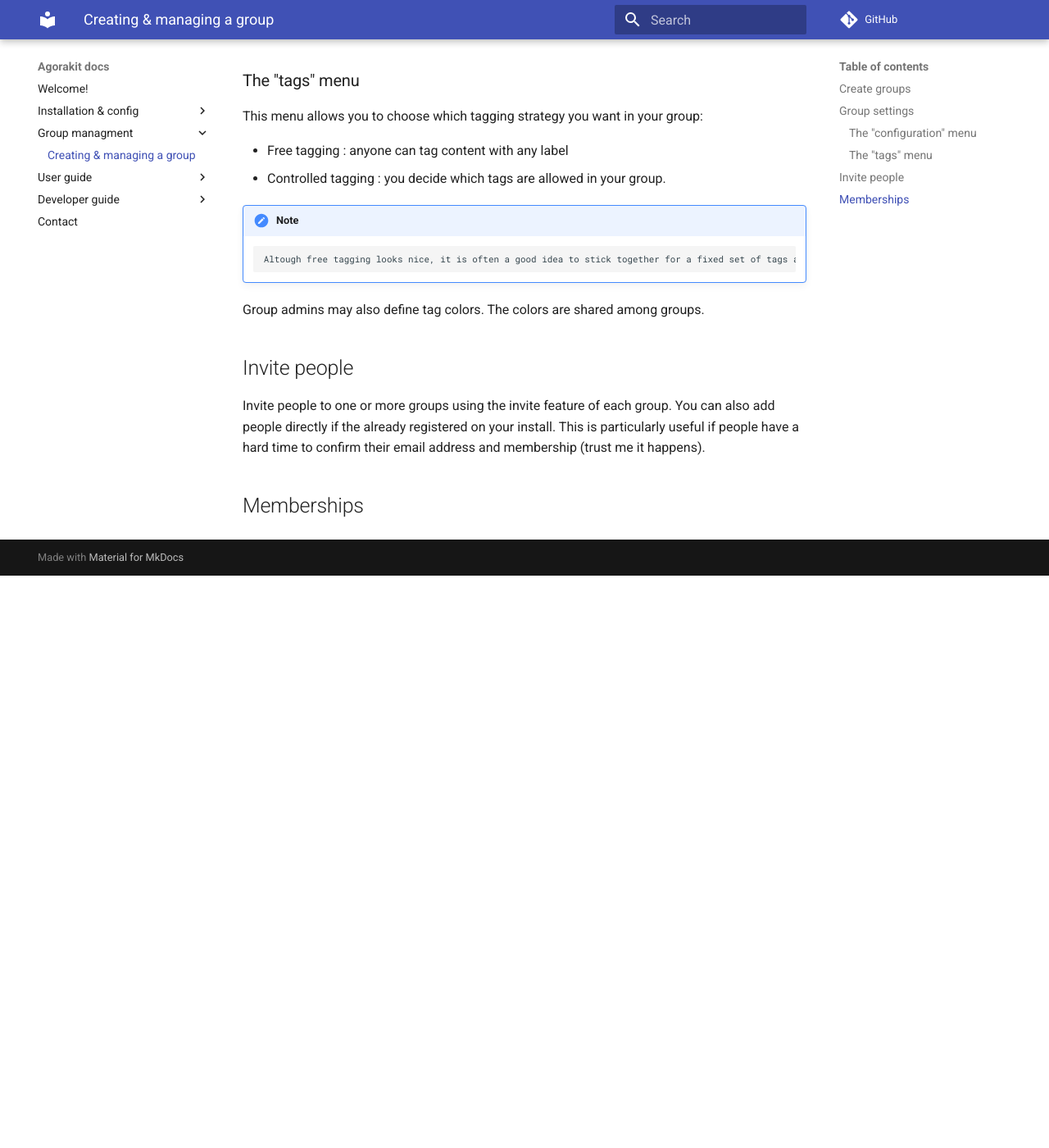
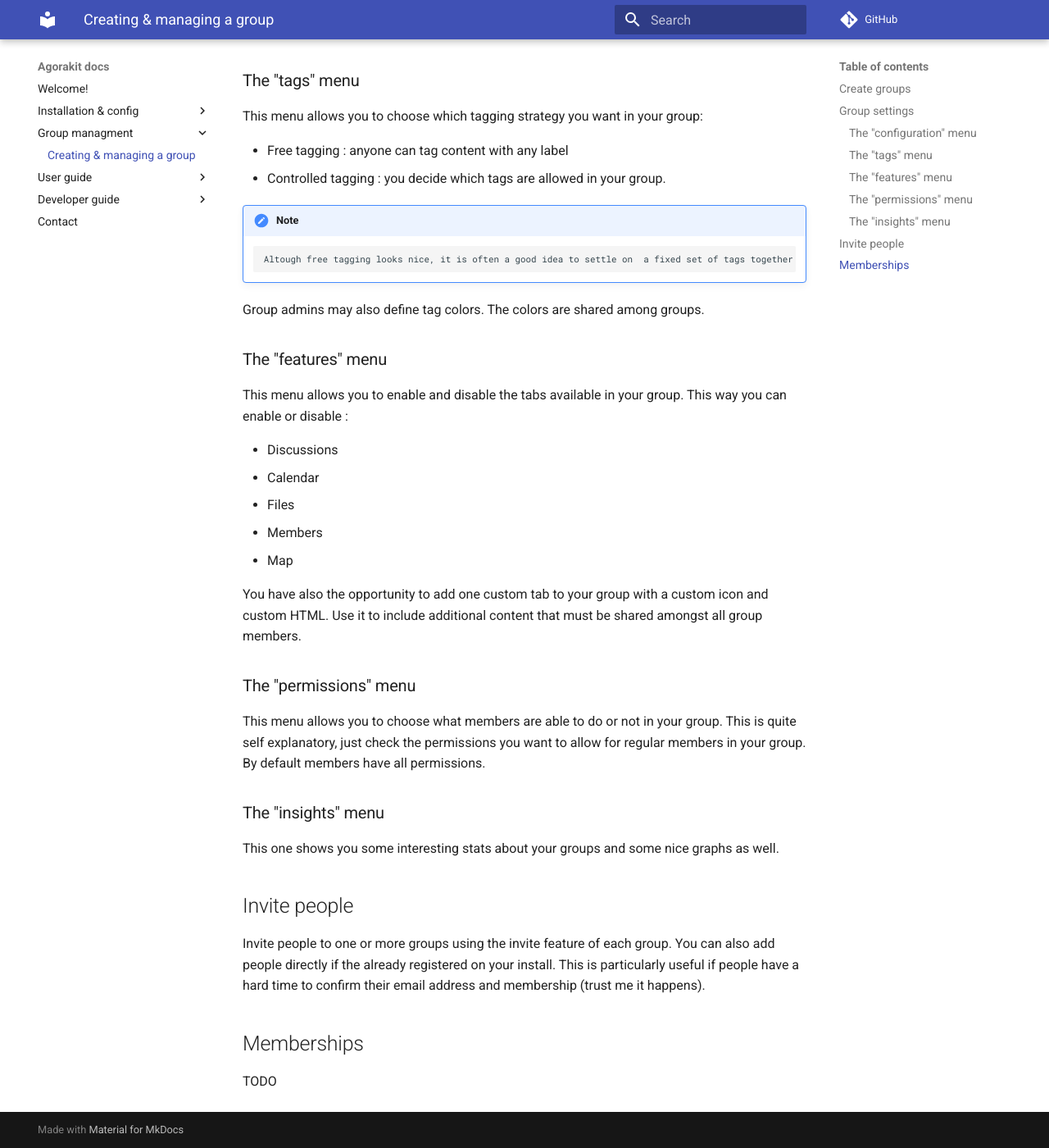
Before and after one commit to agorakit/documentation, an MkDocs documentation site: the page built from docs/group.md, in a window 1280 px wide and 1400 px high, scrolled down 802 px. Shown: the whole window at 82% size. Built offline with MkDocs 1.6.1 and Material for MkDocs 9.7.7, drawn with Linux system fonts in a browser that asks for light colours; comment, search, counter and statistics services are not loaded; before the commit the page ends 1504 px from its top, so only the background shows below that.

Commit message:
ok for tonight

```diff
--- a/docs/group.md
+++ b/docs/group.md
@@ -26,13 +26,29 @@ This menu allows you to choose which tagging strategy you want in your group:
 - Controlled tagging : you decide which tags are allowed in your group.
 
 !!! note
-        Altough free tagging looks nice, it is often a good idea to stick together for a fixed set of tags and then stick to it in your group. "less is more" and "everyone has a different way to organize content, so let's stick to one way of doing it".
+        Altough free tagging looks nice, it is often a good idea to settle on  a fixed set of tags together and then stick to it in your group. "Less is more" and "everyone has a different way to organize content, so let's stick to one way of doing it".
 
 Group admins may also define tag colors. The colors are shared among groups.
 
+### The "features" menu
+This menu allows you to enable and disable the tabs available in your group. This way you can enable or disable :
+
+- Discussions
+- Calendar
+- Files
+- Members
+- Map
+
+You have also the opportunity to add one custom tab to your group with a custom icon and custom HTML. Use it to include additional content that must be shared amongst all group members.
+
+### The "permissions" menu
+This menu allows you to choose what members are able to do or not in your group. This is quite self explanatory, just check the permissions you want to allow for regular members in your group. By default members have all permissions.
+
+### The "insights" menu
+This one shows you some interesting stats about your groups and some nice graphs as well.
 
 ## Invite people
-
 Invite people to one or more groups using the invite feature of each group. You can also add people directly if the already registered on your install. This is particularly useful if people have a hard time to confirm their email address and membership (trust me it happens).
 
 ## Memberships
+TODO
```
Also changed, not shown: docs/artisan.md (added, +17 -0 lines), docs/contact.md (+3 -1 lines), docs/inbound_email.md (+1 -1 lines), docs/index.md (+9 -6 lines).
